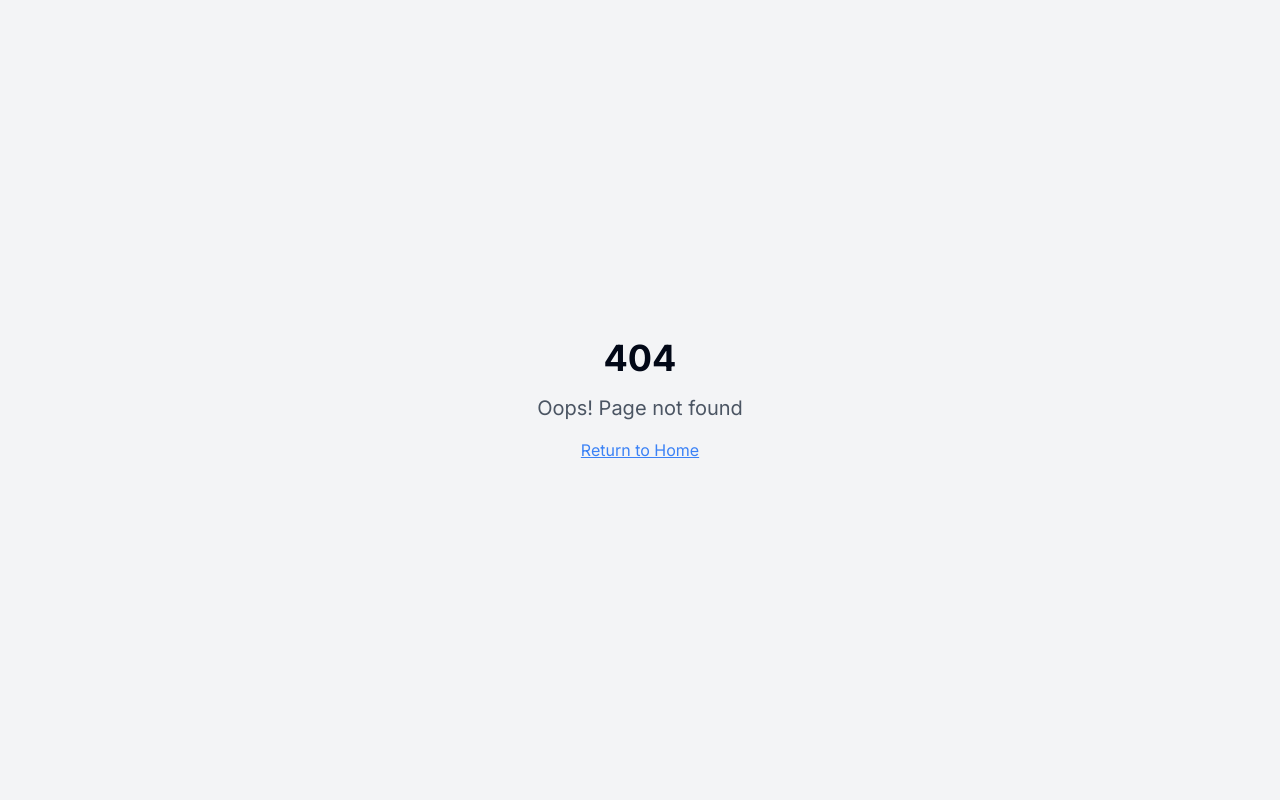
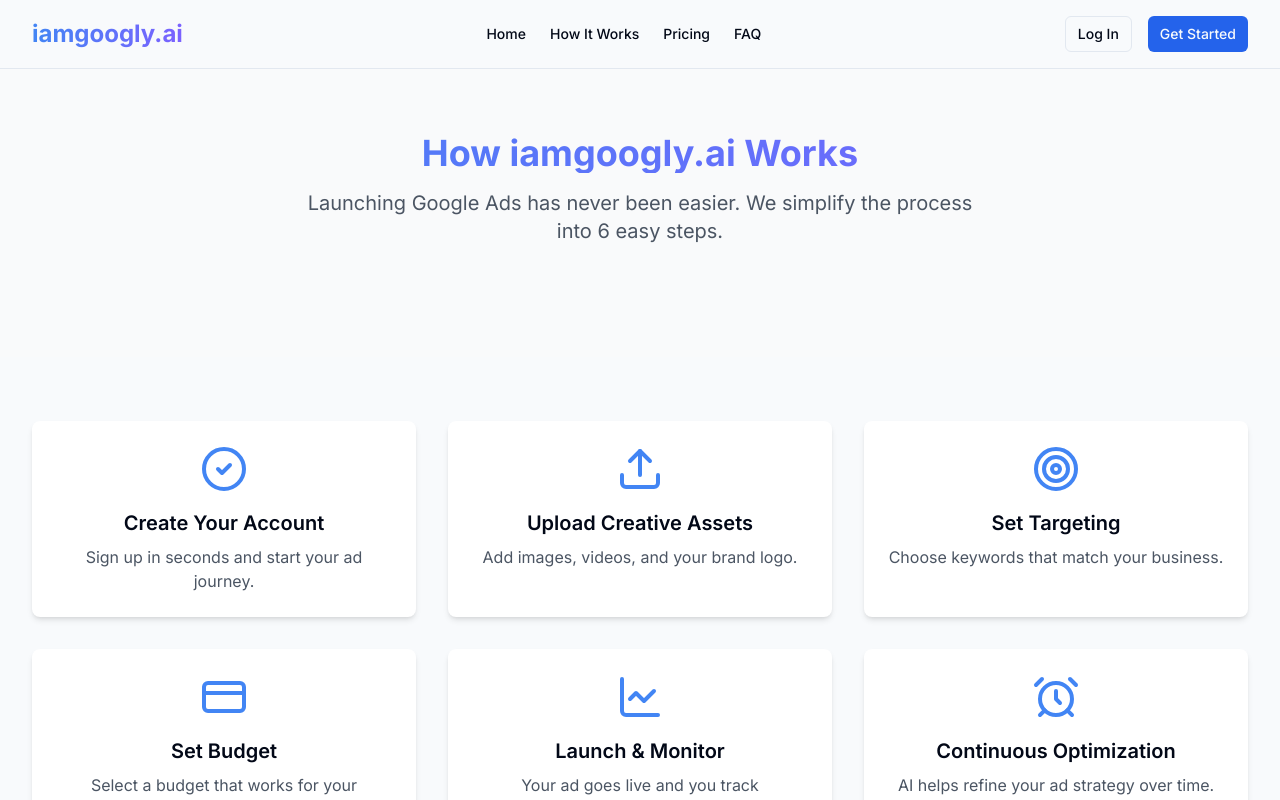
Before and after one commit to landscapehorizon/googly-ads-launchpad, a React (Vite) app: page /how-it-works in a window 1280 px wide. Before the commit this address had no page. Shown: the top 800 px of the page. Built offline with nearby package versions, Linux system fonts and the light colour scheme.

Commit message:
Add How It Works page
Adds a new page to the application.

```diff
--- a/src/App.tsx
+++ b/src/App.tsx
@@ -1,4 +1,3 @@
-
 import { Toaster } from "@/components/ui/toaster";
 import { Toaster as Sonner } from "@/components/ui/sonner";
 import { TooltipProvider } from "@/components/ui/tooltip";
@@ -14,6 +13,7 @@ import Checkout from "./pages/Checkout";
 import Dashboard from "./pages/Dashboard";
 import Login from "./pages/Login";
 import NotFound from "./pages/NotFound";
+import HowItWorks from "./pages/HowItWorks";  // Add this import
 
 const queryClient = new QueryClient();
 
@@ -34,6 +34,7 @@ const App = () => (
           <Route path="/dashboard" element={<Dashboard />} />
           <Route path="/login" element={<Login />} />
           <Route path="*" element={<NotFound />} />
+          <Route path="/how-it-works" element={<HowItWorks />} />
         </Routes>
       </BrowserRouter>
     </TooltipProvider>
--- /dev/null
+++ b/src/pages/HowItWorks.tsx
@@ -0,0 +1,99 @@
+
+import React from 'react';
+import Header from '@/components/Header';
+import Footer from '@/components/Footer';
+import {
+  CheckCircle2,
+  Upload,
+  Target,
+  CreditCard,
+  ChartLine,
+  AlarmClock
+} from 'lucide-react';
+
+const StepCard = ({
+  icon: Icon,
+  title,
+  description
+}: {
+  icon: React.ElementType,
+  title: string,
+  description: string
+}) => (
+  <div className="bg-white p-6 rounded-lg shadow-md flex flex-col items-center text-center">
+    <Icon className="w-12 h-12 text-googly-blue mb-4" />
+    <h3 className="text-xl font-semibold mb-2">{title}</h3>
+    <p className="text-gray-600">{description}</p>
+  </div>
+);
+
+const HowItWorks = () => {
+  const steps = [
+    {
+      icon: CheckCircle2,
+      title: "Create Your Account",
+      description: "Sign up in seconds and start your ad journey."
+    },
+    {
+      icon: Upload,
+      title: "Upload Creative Assets",
+      description: "Add images, videos, and your brand logo."
+    },
+    {
+      icon: Target,
+      title: "Set Targeting",
+      description: "Choose keywords that match your business."
+    },
+    {
+      icon: CreditCard,
+      title: "Set Budget",
+      description: "Select a budget that works for your business."
+    },
+    {
+      icon: ChartLine,
+      title: "Launch & Monitor",
+      description: "Your ad goes live and you track performance."
+    },
+    {
+      icon: AlarmClock,
+      title: "Continuous Optimization",
+      description: "AI helps refine your ad strategy over time."
+    }
+  ];
+
+  return (
+    <div className="min-h-screen flex flex-col">
+      <Header />
+      <main className="flex-1">
+        <section className="bg-gray-50 py-16">
+          <div className="googly-container text-center">
+            <h1 className="text-4xl font-bold mb-4 bg-clip-text text-transparent bg-gradient-to-r from-googly-blue to-googly-purple">
+              How iamgoogly.ai Works
+            </h1>
+            <p className="text-xl text-gray-600 max-w-2xl mx-auto mb-12">
+              Launching Google Ads has never been easier. We simplify the process into 6 easy steps.
+            </p>
+          </div>
+        </section>
+
+        <section className="py-16">
+          <div className="googly-container">
+            <div className="grid md:grid-cols-3 gap-8">
+              {steps.map((step, index) => (
+                <StepCard
+                  key={index}
+                  icon={step.icon}
+                  title={step.title}
+                  description={step.description}
+                />
+              ))}
+            </div>
+          </div>
+        </section>
+      </main>
+      <Footer />
+    </div>
+  );
+};
+
+export default HowItWorks;
```
